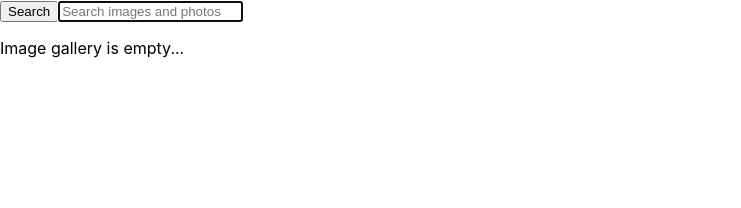
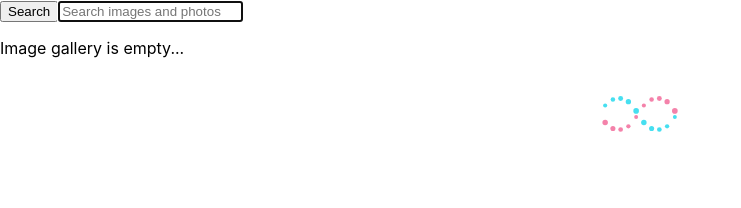
Before and after one commit to llNonlosoll/goit-react-hw-04-images, a React (Create React App) app: page / in a window 1280 px wide. Shown: the top 208 px of the page, without its empty margins (0-741 px from the left). Built offline with nearby package versions, Linux system fonts and the light colour scheme.

Commit message:
loader added

```diff
--- a/package.json
+++ b/package.json
@@ -11,6 +11,7 @@
     "prop-types": "^15.8.1",
     "react": "^18.1.0",
     "react-dom": "^18.1.0",
+    "react-loader-spinner": "^5.3.4",
     "react-scripts": "5.0.1",
     "styled-components": "^5.3.11",
     "web-vitals": "^2.1.3"
--- a/src/components/App.jsx
+++ b/src/components/App.jsx
@@ -3,6 +3,7 @@ import { fetchPictures } from 'services/api';
 import { SearchBar } from './SearchbarComponent/Searchbar';
 import { ImageGallery } from './ImageGalleryComponent/ImageGallery';
 import { Button } from './ButtonComponent/Button';
+import { Loader } from './LoaderComponent/Loader.styled';
 
 export class App extends Component {
   state = {
@@ -62,6 +63,7 @@ export class App extends Component {
         {pictures.length > 0 && totalPages !== page && (
           <Button onClick={this.handleLoadMore}></Button>
         )}
+        <Loader></Loader>
       </div>
     );
   }
--- /dev/null
+++ b/src/components/LoaderComponent/Loader.styled.jsx
@@ -0,0 +1,16 @@
+import { Dna } from 'react-loader-spinner';
+
+export const Loader = () => {
+  return (
+    <div style={{ textAlign: 'center' }}>
+      <Dna
+        visible={true}
+        height="80"
+        width="80"
+        ariaLabel="dna-loading"
+        wrapperStyle={{}}
+        wrapperClass="dna-wrapper"
+      />
+    </div>
+  );
+};
```
Also changed, not shown: src/components/LoaderComponent/Loader.jsx (added), 1 other file (tests, documents, lock files or other folders).
